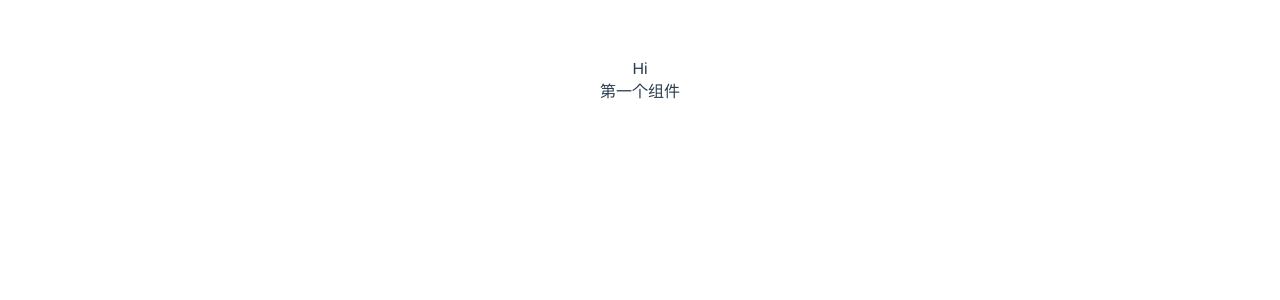
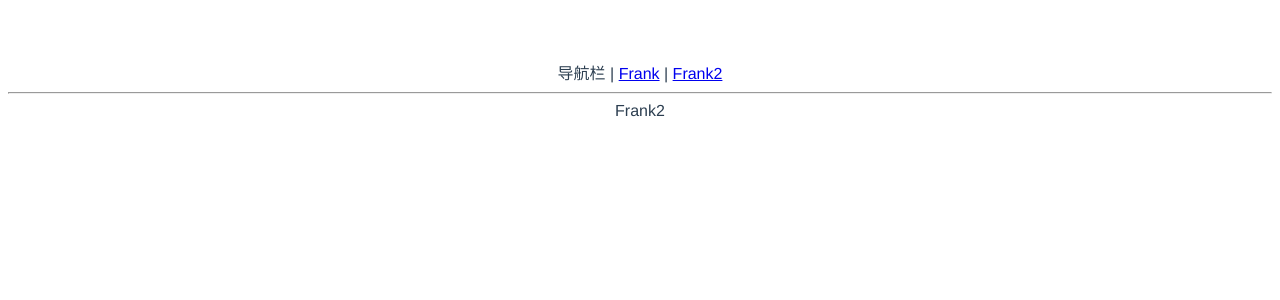
Before and after one commit to haixiangyan/vue3-easy-ui, a Vue app: page /#/xxx in a window 1280 px wide. Shown: the top 300 px of the page. Built offline with nearby package versions, Linux system fonts and the light colour scheme.

Commit message:
feat: 初始化路由

```diff
--- a/index.html
+++ b/index.html
@@ -8,6 +8,6 @@
 </head>
 <body>
   <div id="app"></div>
-  <script type="module" src="/src/main.js"></script>
+  <script type="module" src="/src/main.ts"></script>
 </body>
 </html>
--- a/src/App.vue
+++ b/src/App.vue
@@ -1,15 +1,15 @@
 <template>
-  <div>Hi</div>
-  <Frank/>
+  <div>
+    导航栏
+    | <router-link to="/">Frank</router-link>
+    | <router-link to="/xxx">Frank2</router-link>
+  </div>
+  <hr>
+  <router-view></router-view>
 </template>
 
 <script>
-import Frank from './components/Frank.vue'
-
 export default {
   name: 'App',
-  components: {
-    Frank
-  }
 }
 </script>
--- /dev/null
+++ b/src/components/Frank2.vue
@@ -0,0 +1,15 @@
+<template>
+<div>
+  Frank2
+</div>
+</template>
+
+<script>
+export default {
+  name: "Frank2"
+}
+</script>
+
+<style scoped>
+
+</style>
--- a/src/main.js
+++ /dev/null
@@ -1,5 +0,0 @@
-import { createApp } from 'vue'
-import App from './App.vue'
-import './index.css'
-
-createApp(App).mount('#app')
--- /dev/null
+++ b/src/main.ts
@@ -0,0 +1,20 @@
+import './index.css'
+
+import { createApp } from 'vue'
+import App from './App.vue'
+import { createWebHashHistory, createRouter} from "vue-router";
+import Frank from "./components/Frank.vue";
+import Frank2 from "./components/Frank2.vue";
+
+const history = createWebHashHistory();
+const router = createRouter({
+  history,
+  routes: [
+    { path: '/', component: Frank },
+    { path: '/xxx', component: Frank2 }
+  ]
+});
+
+const app = createApp(App)
+app.use(router);
+app.mount('#app')
```
Also changed, not shown: package.json (+4 -3 lines), 1 other file (tests, documents, lock files or other folders).
